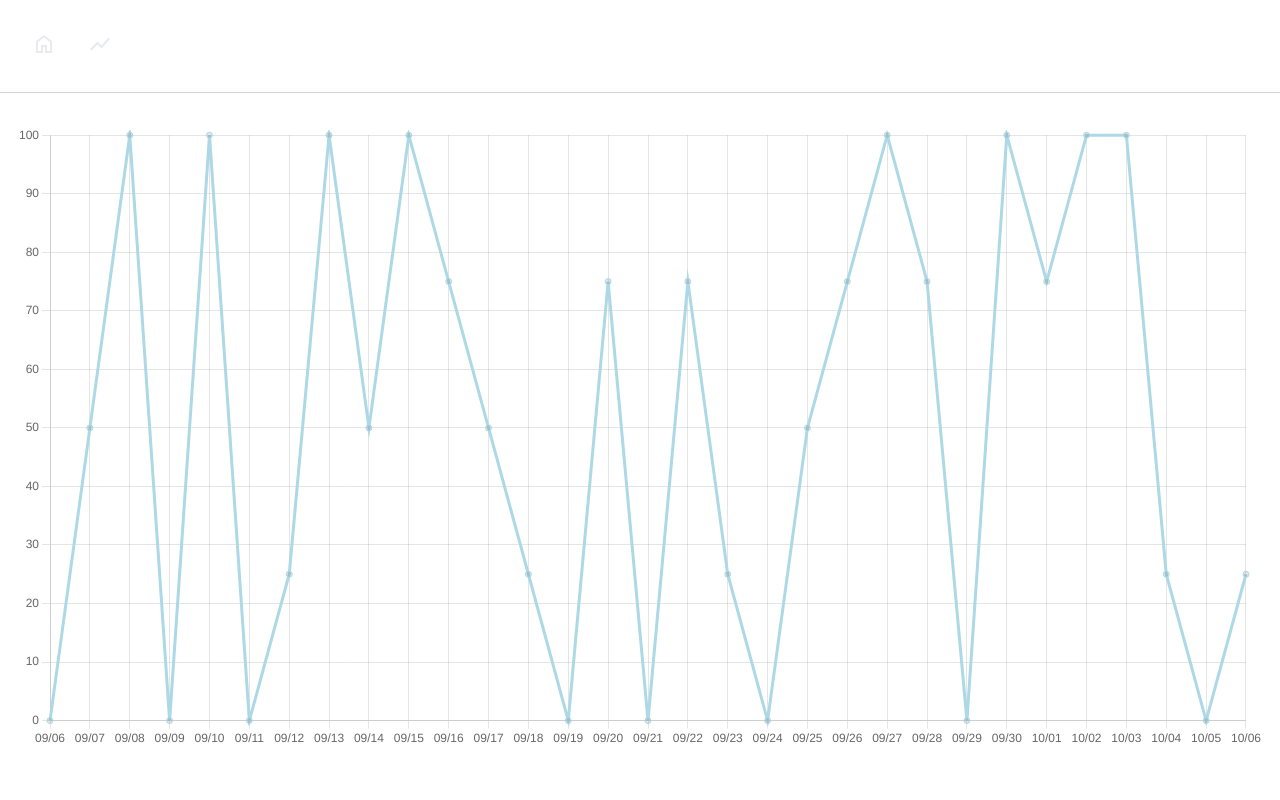
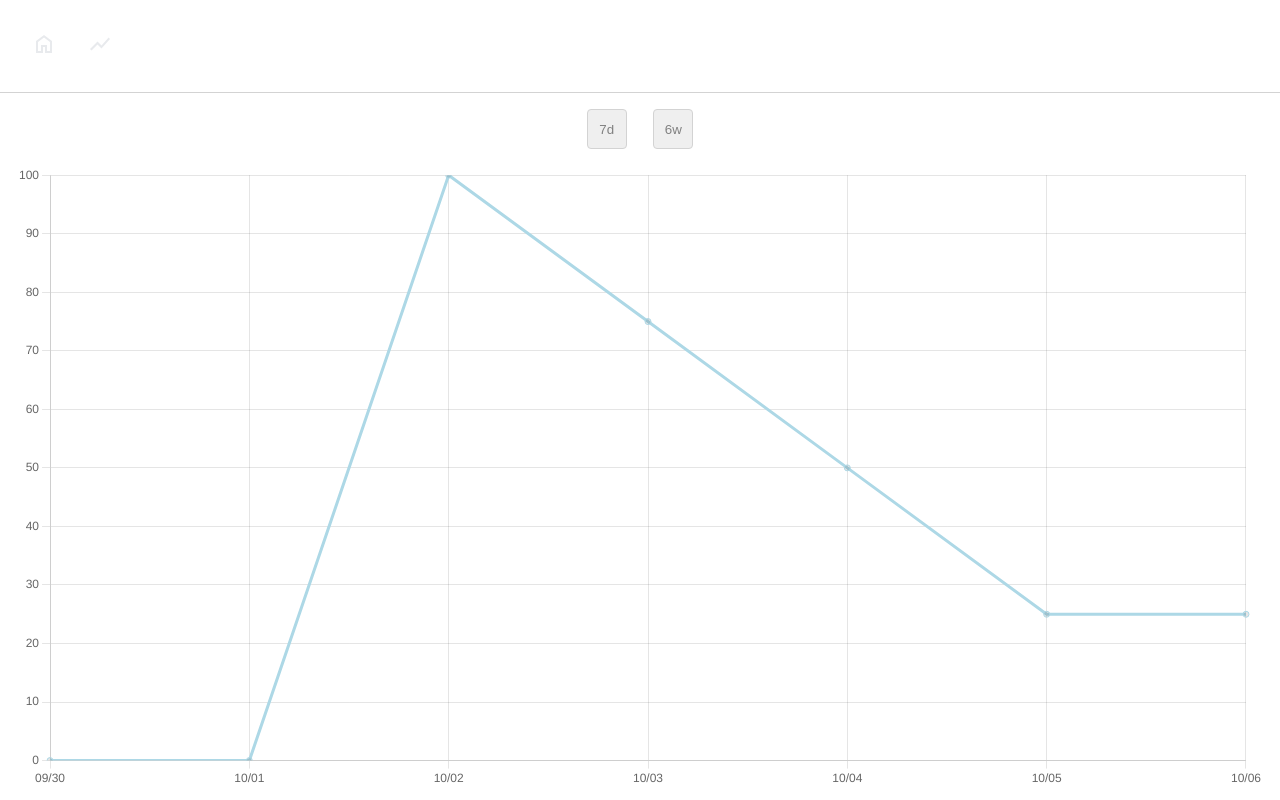
Before and after one commit to best-yuriy/happy-grant-app, a React (Create React App) app: page /stats in a window 1280 px wide. Built offline with nearby package versions, Linux system fonts and the light colour scheme.

Commit message:
feat: stats with switchable mode (7d, 6w)

```diff
--- a/src/components/DayHappinessPrompt.js
+++ b/src/components/DayHappinessPrompt.js
@@ -8,21 +8,7 @@ import sad from '../assets/sad.png'
 import crying from '../assets/crying.png'
 import { useState } from 'react'
 import dayjs from 'dayjs'
-
-const happinessLevelRepo = [];
-
-function setHappinessLevel(date, value) {
-    const happinessLevel = happinessLevelRepo.find(obj => obj.date.isSame(date));
-    if (happinessLevel) {
-        happinessLevel.value = value;
-    } else {
-        happinessLevelRepo.push({ date, value });
-    }
-}
-
-function getHappinessLevel(date) {
-    return happinessLevelRepo.find(obj => obj.date.isSame(date));
-}
+import { setHappinessLevel, getHappinessLevel } from '../services/HappinessLevelRepo'
 
 function HappinessLevel({ percent, alt, src, selected, onClick }) {
     return (
--- a/src/components/HappinessStats.css
+++ b/src/components/HappinessStats.css
@@ -1,3 +1,22 @@
 #happiness-stats {
-    padding: 2em 1em;
+    padding: 0 1em;
 }
+
+.stats-mode-selector {
+    padding: 1em 0;
+}
+
+.stats-mode-choice {
+    margin: 0 1em;
+    height: 3em;
+    width: 3em;
+    text-align: center;
+    border: solid thin lightgrey;
+    border-radius: 10%;
+    color: grey;
+}
+
+.stats-mode-choice:hover {
+    background-color: lightblue;
+    border-color: grey;
+}
--- a/src/components/HappinessStats.js
+++ b/src/components/HappinessStats.js
@@ -9,6 +9,11 @@ import {
     Tooltip
 } from 'chart.js'
 import dayjs from 'dayjs';
+import weekday from 'dayjs/plugin/weekday'
+import { setHappinessLevel, getHappinessLevel } from '../services/HappinessLevelRepo'
+import { useState } from 'react';
+
+dayjs.extend(weekday);
 
 Chart.register(
     CategoryScale,
@@ -16,30 +21,11 @@ Chart.register(
     LinearScale,
     PointElement,
     Tooltip
-)
+);
 
-const today = dayjs().startOf('day');
-const dates =
-    Array(31)
-        .keys()
-        .map(i => today.subtract(i, 'day').format('YYYY-MM-DD'))
-        .toArray()
-        .reverse();
-
-const happinessData = dates.map(() => Math.floor(Math.random() * 5) * 25);
-
-function HappinessStats() {
-    const data = {
-        labels: dates,
-        datasets: [
-            {
-                data: happinessData,
-                borderColor: 'lightblue'
-            }
-        ]
-    };
-
-    const options = {
+// FIXME: we shouldn't need labels here, but we do due to the bug with ticks.
+function chartOptions(labels) {
+    return {
         scales: {
             x: {
                 ticks: {
@@ -49,8 +35,14 @@ function HappinessStats() {
                     // FIXME: for some reason, value and index give me the same value
                     // and ticks contains an array with the same label repeated over
                     // and over.
-                    callback: (value, index, ticks) => dayjs(dates[index]).format('MM/DD')
+                    callback: function(value, index, ticks) {
+                        return dayjs(labels[index]).format('MM/DD')
+                    }
                 }
+            },
+            y: {
+                min: 0,
+                max: 100
             }
         },
         plugins: {
@@ -61,12 +53,96 @@ function HappinessStats() {
             }
         }
     };
+}
+
+// This is for test purposes. We should be using getHappinessLevel here.
+function ensureHappinessLevel(date) {
+    let res = getHappinessLevel(date);
+    if (res !== 0 && !res) {
+        res = Math.floor(Math.random() * 5) * 25;
+        setHappinessLevel(date, res);
+    }
+    return res;
+}
+
+// start: dayjs - the start date
+// end: dayjs - the end date (inclusive)
+// step: dayjs => dayjs - function to calculate the next date
+// get: dayjs => T - function to calculate the value for the date
+function getRange(start, end, step, get) {
+    const res = [];
+
+    let date = start;
+    while (!date.isAfter(end)) {
+        res.push(get(date));
+        date = step(date)
+    }
+
+    return res;
+}
+
+function getDailyStats(start, end) {
+    return getRange(start, end, d => d.add(1, 'day'), ensureHappinessLevel);
+}
+
+function getDailyLabels(start, end) {
+    return getRange(start, end, d => d.add(1, 'day'), x => x);
+}
+
+function getWeeklyStats(start, end) {
+    return getRange(start, end, d => d.add(7, 'day'), ensureHappinessLevel);
+}
+
+function getWeeklyLabels(start, end) {
+    return getRange(start, end, d => d.add(7, 'day'), x => x);
+}
+
+function HappinessStats() {
+    const [state, setState] = useState({ mode: '7d' });
+
+    const today = dayjs().startOf('day');
+
+    let start;
+    let stats;
+    let dates;
+
+    switch(state.mode) {
+        case '7d':
+            start = today.subtract(6, 'day')
+            stats = getDailyStats(start, today)
+            dates = getDailyLabels(start, today)
+            break;
+        case '6w':
+            start = today.weekday(0).subtract(7 * 6, 'day')
+            stats = getWeeklyStats(start, today)
+            dates = getWeeklyLabels(start, today)
+            break;
+        default:
+            throw new Error(`Invalid mode: ${state.mode}.`);
+    }
+
+    const labels = dates.map(d => d.format('YYYY-MM-DD'));
+    const happinessData = stats.map(d => d.value);
+
+    const chartData = {
+        labels: labels,
+        datasets: [
+            {
+                data: happinessData,
+                borderColor: 'lightblue'
+            }
+        ]
+    };
 
     return (
         <div id='happiness-stats'>
+            <div className='stats-mode-selector'>
+                <button className='stats-mode-choice' onClick={() => setState({ mode: '7d' })}>7d</button>
+                <button className='stats-mode-choice' onClick={() => setState({ mode: '6w' })}>6w</button>
+            </div>
             <Line
-                data={data}
-                options={options}
+                data={chartData}
+                options={chartOptions(labels)}
             />
         </div>
     );
--- /dev/null
+++ b/src/services/HappinessLevelRepo.js
@@ -0,0 +1,16 @@
+const happinessLevelRepo = [];
+
+function setHappinessLevel(date, value) {
+    const happinessLevel = happinessLevelRepo.find(obj => obj.date.isSame(date));
+    if (happinessLevel) {
+        happinessLevel.value = value;
+    } else {
+        happinessLevelRepo.push({ date, value });
+    }
+}
+
+function getHappinessLevel(date) {
+    return happinessLevelRepo.find(obj => obj.date.isSame(date));
+}
+
+export { setHappinessLevel, getHappinessLevel };
```
